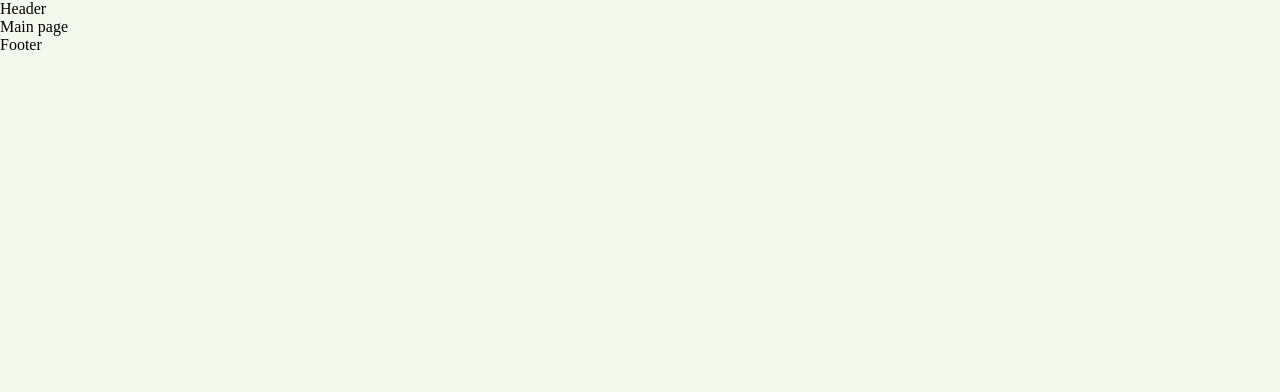
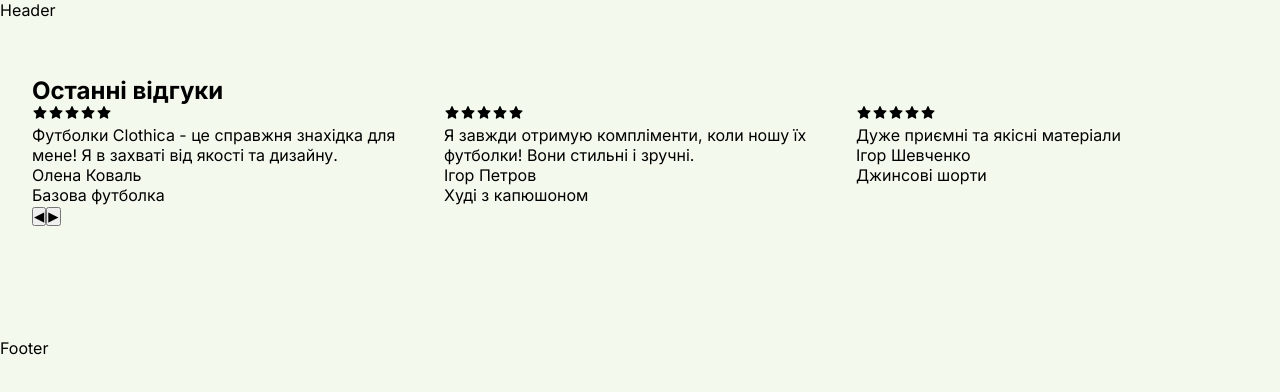
Before and after one commit to netkatya/clothica-shop, a Next.js app: page / in a window 1280 px wide. Shown: the top 392 px of the page. Built offline with nearby package versions, Linux system fonts and the light colour scheme.

Commit message:
added font-fam and started reviews

```diff
--- a/app/globals.css
+++ b/app/globals.css
@@ -62,6 +62,9 @@
   --color-scheme-6-accent: var(--color-neutral-darkest);
   --color-scheme-6-foreground: var(--color-deco-dark);
   --color-red: #9d0000;
+
+  --font-inter: 'Inter', sans-serif;
+  --font-nunito-sans: 'Nunito Sans', sans-serif;
 }
 
 @media (prefers-color-scheme: dark) {
@@ -81,6 +84,7 @@ body {
 body {
   color: var(--color-scheme-4-text);
   background: var(--color-scheme-4-background);
+  font-family: var(--font-inter);
 }
 
 * {
--- a/app/page.tsx
+++ b/app/page.tsx
@@ -1,7 +1,9 @@
+import Reviews from "@/components/Reviews/Reviews";
+
 export default function Home() {
   return (
-    <div>
-      <p>Main page</p>
-    </div>
+    <main>
+      <Reviews />
+    </main>
   );
 }
--- a/components/Reviews/Reviews.module.css
+++ b/components/Reviews/Reviews.module.css
@@ -0,0 +1,4 @@
+.section {
+    padding-top: 56px;
+    padding-bottom: 112px;
+}
--- a/components/Reviews/Reviews.tsx
+++ b/components/Reviews/Reviews.tsx
@@ -0,0 +1,144 @@
+"use client";
+
+import css from "./Reviews.module.css";
+
+import { useState } from "react";
+import { Swiper, SwiperSlide } from "swiper/react";
+import { Navigation, Keyboard, A11y } from "swiper/modules";
+import { AiFillStar } from "react-icons/ai";
+
+import "swiper/css";
+import "swiper/css/navigation";
+
+const reviewsData = [
+  {
+    name: "Олена Коваль",
+    text: "Футболки Clothica - це справжня знахідка для мене! Я в захваті від якості та дизайну.",
+    product: "Базова футболка",
+    rating: 5,
+  },
+  {
+    name: "Ігор Петров",
+    text: "Я завжди отримую компліменти, коли ношу їх футболки! Вони стильні і зручні.",
+    product: "Худі з капюшоном",
+    rating: 5,
+  },
+  {
+    name: "Ігор Шевченко",
+    text: "Дуже приємні та якісні матеріали",
+    product: "Джинсові шорти",
+    rating: 5,
+  },
+  {
+    name: "Марія Бондар",
+    text: "Розміри відповідають заявленим, сів ідеально!",
+    product: "Лонгслів",
+    rating: 5,
+  },
+  {
+    name: "Андрій Данилюк",
+    text: "Вартість повністю відповідає якості. Дуже задоволений покупкою.",
+    product: "Спортивні штани",
+    rating: 5,
+  },
+  {
+    name: "Діана Мельник",
+    text: "Стильно, зручно і під будь-який образ!",
+    product: "Футболка оверсайз",
+    rating: 5,
+  },
+  {
+    name: "Владислав Кравець",
+    text: "Купував у подарунок — вгадати з розміром було легко!",
+    product: "Толстовка",
+    rating: 5,
+  },
+  {
+    name: "Катерина Гордієнко",
+    text: "Після прання ні колір, ні форма не змінюються 👌",
+    product: "Світшот",
+    rating: 5,
+  },
+  {
+    name: "Олексій Романюк",
+    text: "Замовляв уже кілька разів — сервіс на висоті!",
+    product: "Класична футболка",
+    rating: 5,
+  },
+];
+
+export default function Reviews() {
+  const [visibleCount, setVisibleCount] = useState(3);
+  const visibleReviews = reviewsData.slice(0, visibleCount);
+  const hasMore = visibleCount < reviewsData.length;
+
+  const loadMore = () => {
+    if (hasMore) {
+      setVisibleCount((prev) => prev + 3);
+    }
+  };
+
+  return (
+    <section className={css.section}>
+      <div className="container">
+        <h2 className={css.title}>Останні відгуки</h2>
+
+        <Swiper
+          modules={[Navigation, Keyboard, A11y]}
+          navigation={{
+            nextEl: `.${css.btnNext}`,
+            prevEl: `.${css.btnPrev}`,
+          }}
+          keyboard={{ enabled: true }}
+          spaceBetween={20}
+          slidesPerView={1}
+          breakpoints={{
+            768: { slidesPerView: 2 },
+            1024: { slidesPerView: 3 },
+          }}
+          onSlideNextTransitionEnd={loadMore}
+          className={css.swiper}
+          a11y={{ enabled: true }}
+        >
+          <ul className={css.list}>
+            {visibleReviews.map((item, index) => (
+              <SwiperSlide tag="li" key={index} className={css.item}>
+                <div className={css.stars}>
+                  {Array(item.rating)
+                    .fill(0)
+                    .map((_, i) => (
+                      <AiFillStar key={i} className={css.star} />
+                    ))}
+                </div>
+                <p className={css.text}>{item.text}</p>
+                <p className={css.name}>{item.name}</p>
+                <p className={css.product}>{item.product}</p>
+              </SwiperSlide>
+            ))}
+          </ul>
+        </Swiper>
+
+        <div className={css.controls}>
+          <button
+            type="button"
+            className={css.btnPrev}
+            aria-label="Попередній слайд"
+            disabled={visibleReviews.length === 0}
+          >
+            ◀
+          </button>
+
+          <button
+            type="button"
+            className={css.btnNext}
+            aria-label="Наступний слайд"
+            disabled={!hasMore}
+            onClick={loadMore}
+          >
+            ▶
+          </button>
+        </div>
+      </div>
+    </section>
+  );
+}
--- a/package.json
+++ b/package.json
@@ -12,7 +12,9 @@
     "modern-normalize": "^3.0.1",
     "next": "15.5.6",
     "react": "19.1.0",
-    "react-dom": "19.1.0"
+    "react-dom": "19.1.0",
+    "react-icons": "^5.5.0",
+    "swiper": "^12.0.3"
   },
   "devDependencies": {
     "@eslint/eslintrc": "^3",
```
Also changed, not shown: 1 other file (tests, documents, lock files or other folders).
